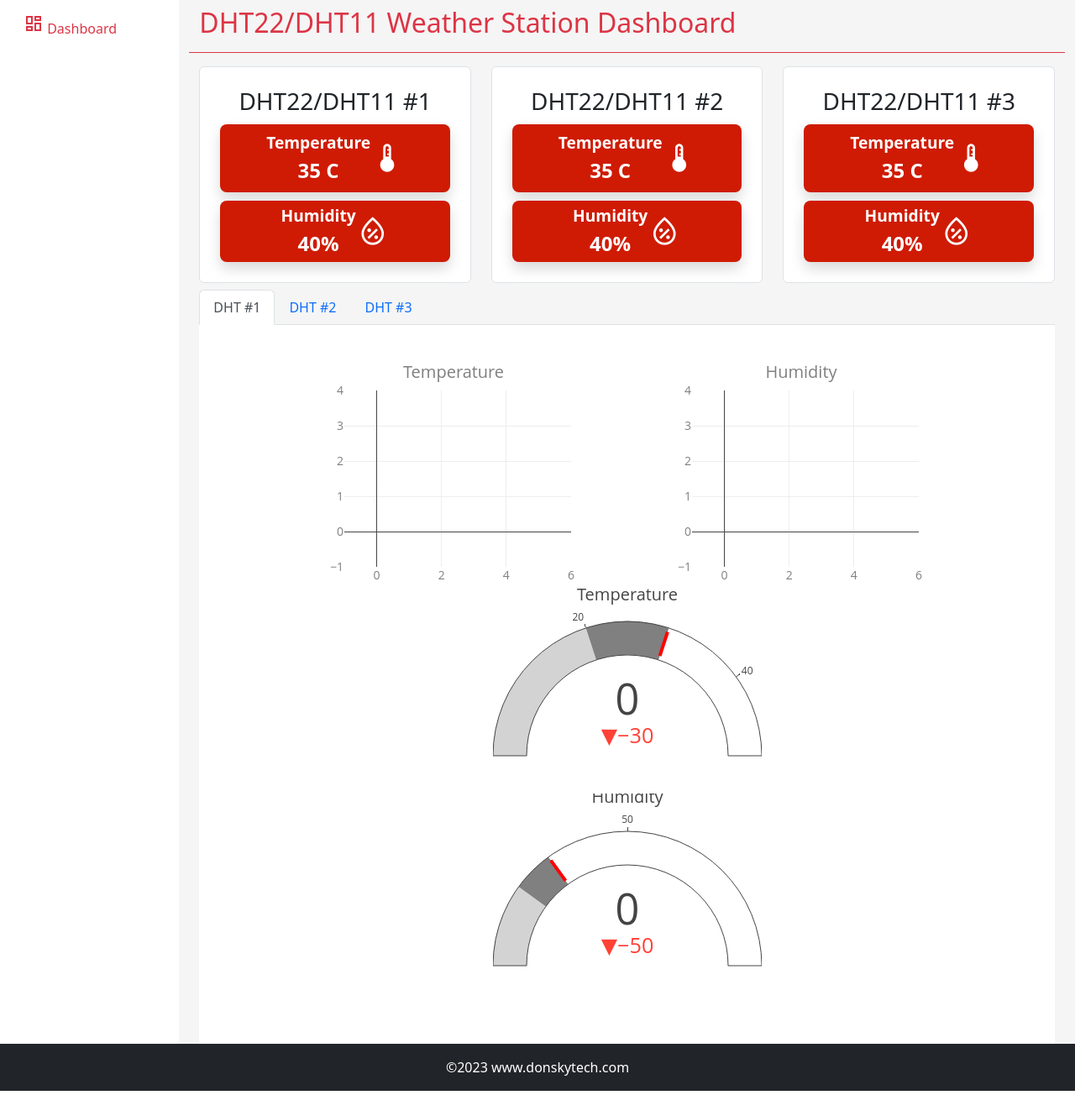
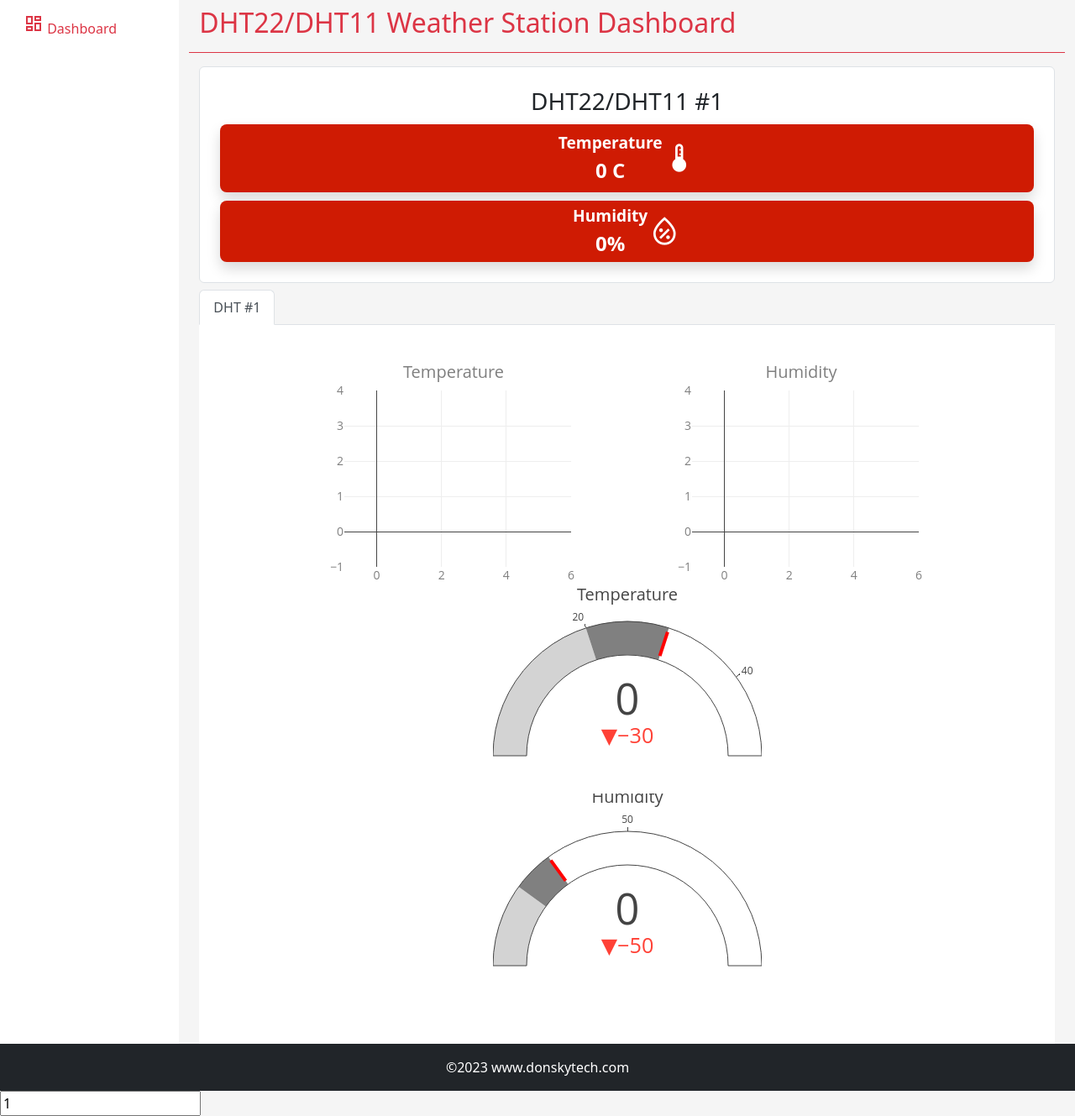
Before and after one commit to donskytech/dht22-weather-station-python-flask-socketio-multiple-sensors, a Flask app: template templates/index.html in a window 1280 px wide. Shown: the part 56-1385 px from the top of the page at 84% size. Before the commit the page ends 1355 px from the top, so only its background shows below. Run offline with Flask 2, Linux system fonts and the light colour scheme; the template is opened without the code that fills it: most values are stand-ins (such as "Sample title", 1, 10 or a date in 2020); some libraries are stand-ins or nearby versions.

Commit message:
Make the code dynamic

```diff
--- a/app.py
+++ b/app.py
@@ -6,10 +6,11 @@ from dht22_module import DHT22Module
 import board
 import adafruit_dht
 
-# dht22_module = DHT22Module(board.D18)
 dht22_module_1 = DHT22Module(1, board.D2)
 dht22_module_2 = DHT22Module(2, board.D3, adafruit_dht.DHT11)
 dht22_module_3 = DHT22Module(3, board.D4)
+
+dht_modules = [dht22_module_1, dht22_module_2, dht22_module_3]
 
 thread = None
 thread_lock = Lock()
@@ -25,36 +26,37 @@ Background Thread
 
 def background_thread():
     while True:
-        # DHT 1
-        temperature, humidity = dht22_module_1.get_sensor_readings() or (None, None)
-        if temperature is not None or humidity is not None:
-            sensor_readings = {
-                "id": dht22_module_1.get_id(),
-                "temperature": temperature,
-                "humidity": humidity,
-            }
-            socketio.emit("updateSensorData", json.dumps(sensor_readings))
-            socketio.sleep(1)
-        # DHT2
-        temperature, humidity = dht22_module_2.get_sensor_readings() or (None, None)
-        if temperature is not None or humidity is not None:
-            sensor_readings = {
-                "id": dht22_module_2.get_id(),
-                "temperature": temperature,
-                "humidity": humidity,
-            }
-            socketio.emit("updateSensorData", json.dumps(sensor_readings))
-            socketio.sleep(1)
-        # DHT3
-        temperature, humidity = dht22_module_3.get_sensor_readings() or (None, None)
-        if temperature is not None or humidity is not None:
-            sensor_readings = {
-                "id": dht22_module_3.get_id(),
-                "temperature": temperature,
-                "humidity": humidity,
-            }
-            socketio.emit("updateSensorData", json.dumps(sensor_readings))
-            socketio.sleep(1)
+        for dht in dht_modules:
+            # DHT 1
+            temperature, humidity = dht.get_sensor_readings() or (None, None)
+            if temperature is not None or humidity is not None:
+                sensor_readings = {
+                    "id": dht.get_id(),
+                    "temperature": temperature,
+                    "humidity": humidity,
+                }
+                socketio.emit("updateSensorData", json.dumps(sensor_readings))
+                socketio.sleep(1)
+        # # DHT2
+        # temperature, humidity = dht22_module_2.get_sensor_readings() or (None, None)
+        # if temperature is not None or humidity is not None:
+        #     sensor_readings = {
+        #         "id": dht22_module_2.get_id(),
+        #         "temperature": temperature,
+        #         "humidity": humidity,
+        #     }
+        #     socketio.emit("updateSensorData", json.dumps(sensor_readings))
+        #     socketio.sleep(1)
+        # # DHT3
+        # temperature, humidity = dht22_module_3.get_sensor_readings() or (None, None)
+        # if temperature is not None or humidity is not None:
+        #     sensor_readings = {
+        #         "id": dht22_module_3.get_id(),
+        #         "temperature": temperature,
+        #         "humidity": humidity,
+        #     }
+        #     socketio.emit("updateSensorData", json.dumps(sensor_readings))
+        #     socketio.sleep(1)
 
 
 """
@@ -64,7 +66,7 @@ Serve root index file
 
 @app.route("/")
 def index():
-    return render_template("index.html")
+    return render_template("index.html", dht_modules=dht_modules)
 
 
 """
--- a/static/index.css
+++ b/static/index.css
@@ -11,6 +11,7 @@ body {
 .readings {
   background-color: #fff;
   text-align: center;
+  /* max-width: 250px; */
 }
 
 .box {
--- a/static/index.js
+++ b/static/index.js
@@ -10,17 +10,18 @@ let MAX_GRAPH_POINTS = 12;
 let ctr = 0;
 
 var currentTab = 1;
-const NUMBER_OF_SENSORS = 3;
+var numberOfDHTSensor = 3;
 const TEMPERATURE_CHART_DIV = 0;
 const HUMIDITY_CHART_DIV = 1;
 
 window.addEventListener("load", (event) => {
   console.log("Page is ready!");
+  numberOfDHTSensor = parseInt(document.querySelector("#dhtCount").value);
   drawCharts();
 });
 
 function drawCharts() {
-  for (let index = 1; index <= NUMBER_OF_SENSORS; index++) {
+  for (let index = 1; index <= numberOfDHTSensor; index++) {
     let temperatureHistoryDiv = document.getElementById(
       `temperature-history-${index}`
     );
@@ -51,7 +52,7 @@ function drawCharts() {
 }
 
 function resetCharts() {
-  for (let index = 1; index <= NUMBER_OF_SENSORS; index++) {
+  for (let index = 1; index <= numberOfDHTSensor; index++) {
     let temperatureHistoryDiv = document.getElementById(
       `temperature-history-${index}`
     );
--- a/templates/index.html
+++ b/templates/index.html
@@ -87,17 +87,21 @@
             </div>
           </div>
           <div class="row">
+            {%for dht in dht_modules%}
+
             <div class="col">
               <div
                 class="readings align-items-center justify-content-center border rounded-2 p-4"
               >
-                <h3>DHT22/DHT11 #1</h3>
+                <h3>DHT22/DHT11 #{{dht.get_id()}}</h3>
                 <div
                   class="box d-flex rounded-3 p-2 shadow align-items-center justify-content-center"
                 >
                   <div class="right-side">
                     <div class="box-topic">Temperature</div>
-                    <div class="number" id="temperature-1">35 C</div>
+                    <div class="number" id="temperature-{{dht.get_id()}}">
+                      0 C
+                    </div>
                   </div>
                   <span class="indicator material-symbols-outlined"
                     >device_thermostat</span
@@ -108,7 +112,7 @@
                 >
                   <div class="right-side">
                     <div class="box-topic">Humidity</div>
-                    <div class="number" id="humidity-1">40%</div>
+                    <div class="number" id="humidity-{{dht.get_id()}}">0%</div>
                   </div>
                   <span class="indicator material-symbols-outlined">
                     humidity_percentage
@@ -116,200 +120,61 @@
                 </div>
               </div>
             </div>
-            <div class="col">
-              <div
-                class="readings align-items-center justify-content-center border rounded-2 p-4"
-              >
-                <h3>DHT22/DHT11 #2</h3>
-                <div
-                  class="box d-flex rounded-3 p-2 shadow align-items-center justify-content-center"
-                >
-                  <div class="right-side">
-                    <div class="box-topic">Temperature</div>
-                    <div class="number" id="temperature-2">35 C</div>
-                  </div>
-                  <span class="indicator material-symbols-outlined"
-                    >device_thermostat</span
-                  >
-                </div>
-                <div
-                  class="box d-flex align-items-center justify-content-center rounded-3 p-1 shadow"
-                >
-                  <div class="right-side">
-                    <div class="box-topic">Humidity</div>
-                    <div class="number" id="humidity-2">40%</div>
-                  </div>
-                  <span class="indicator material-symbols-outlined">
-                    humidity_percentage
-                  </span>
-                </div>
-              </div>
-            </div>
-            <div class="col">
-              <div
-                class="readings align-items-center justify-content-center border rounded-2 p-4"
-              >
-                <h3>DHT22/DHT11 #3</h3>
-                <div
-                  class="box d-flex rounded-3 p-2 shadow align-items-center justify-content-center"
-                >
-                  <div class="right-side">
-                    <div class="box-topic">Temperature</div>
-                    <div class="number" id="temperature-3">35 C</div>
-                  </div>
-                  <span class="indicator material-symbols-outlined"
-                    >device_thermostat</span
-                  >
-                </div>
-                <div
-                  class="box d-flex align-items-center justify-content-center rounded-3 p-1 shadow"
-                >
-                  <div class="right-side">
-                    <div class="box-topic">Humidity</div>
-                    <div class="number" id="humidity-3">40%</div>
-                  </div>
-                  <span class="indicator material-symbols-outlined">
-                    humidity_percentage
-                  </span>
-                </div>
-              </div>
-            </div>
+            {%endfor%}
           </div>
           <div class="row mt-2">
             <div class="col">
               <ul class="nav nav-tabs" id="myTab" role="tablist">
+                {%for dht in dht_modules%}
                 <li class="nav-item" role="presentation">
                   <button
-                    class="nav-link active"
-                    id="home-tab"
+                    class="nav-link {% if loop.index == 1 %}active{%endif%}"
+                    id="dht-tab-{{dht.get_id()}}"
                     data-bs-toggle="tab"
-                    data-bs-target="#home"
-                    data-tab-number="1"
+                    data-bs-target="#dht-{{dht.get_id()}}"
+                    data-tab-number="{{loop.index}}"
                     type="button"
                     role="tab"
-                    aria-controls="home"
+                    aria-controls="dht-{{dht.get_id()}}"
                     aria-selected="true"
                   >
-                    DHT #1
+                    DHT #{{dht.get_id()}}
                   </button>
                 </li>
-                <li class="nav-item" role="presentation">
-                  <button
-                    class="nav-link"
-                    id="profile-tab"
-                    data-bs-toggle="tab"
-                    data-bs-target="#profile"
-                    data-tab-number="2"
-                    type="button"
-                    role="tab"
-                    aria-controls="profile"
-                    aria-selected="false"
-                  >
-                    DHT #2
-                  </button>
-                </li>
-                <li class="nav-item" role="presentation">
-                  <button
-                    class="nav-link"
-                    id="messages-tab"
-                    data-bs-toggle="tab"
-                    data-bs-target="#messages"
-                    data-tab-number="3"
-                    type="button"
-                    role="tab"
-                    aria-controls="messages"
-                    aria-selected="false"
-                  >
-                    DHT #3
-                  </button>
-                </li>
+                {%endfor%}
               </ul>
-              <!-- Tab panes -->
               <div class="tab-content">
+                {%for dht in dht_modules%}
+
                 <div
-                  class="tab-pane active"
-                  id="home"
+                  class="tab-pane {% if loop.index == 1 %}active{%endif%}"
+                  id="dht-{{dht.get_id()}}"
                   role="tabpanel"
-                  aria-labelledby="home-tab"
-                  tabindex="0"
+                  aria-labelledby="dht-tab-{{dht.get_id()}}"
+                  tabindex="{{loop.index}}"
                 >
                   <div
                     class="graphs d-flex flex-wrap bg-white justify-content-evenly p-5"
                   >
                     <div class="history-divs">
-                      <div id="temperature-history-1"></div>
+                      <div id="temperature-history-{{dht.get_id()}}"></div>
                     </div>
                     <div class="historical-charts">
                       <div class="history-divs">
-                        <div id="humidity-history-1"></div>
+                        <div id="humidity-history-{{dht.get_id()}}"></div>
                       </div>
                     </div>
                     <div class="d-flex flex-column gauge-charts">
                       <div class="">
-                        <div id="temperature-gauge-1"></div>
+                        <div id="temperature-gauge-{{dht.get_id()}}"></div>
                       </div>
                       <div class="">
-                        <div id="humidity-gauge-1"></div>
+                        <div id="humidity-gauge-{{dht.get_id()}}"></div>
                       </div>
                     </div>
                   </div>
                 </div>
-                <div
-                  class="tab-pane"
-                  id="profile"
-                  role="tabpanel"
-                  aria-labelledby="profile-tab"
-                  tabindex="0"
-                >
-                  <div
-                    class="graphs d-flex flex-wrap bg-white justify-content-evenly p-5"
-                  >
-                    <div class="history-divs">
-                      <div id="temperature-history-2"></div>
-                    </div>
-                    <div class="historical-charts">
-                      <div class="history-divs">
-                        <div id="humidity-history-2"></div>
-                      </div>
-                    </div>
-                    <div class="d-flex flex-column gauge-charts">
-                      <div class="">
-                        <div id="temperature-gauge-2"></div>
-                      </div>
-                      <div class="">
-                        <div id="humidity-gauge-2"></div>
-                      </div>
-                    </div>
-                  </div>
-                </div>
-                <div
-                  class="tab-pane"
-                  id="messages"
-                  role="tabpanel"
-                  aria-labelledby="messages-tab"
-                  tabindex="0"
-                >
-                  <div
-                    class="graphs d-flex flex-wrap bg-white justify-content-evenly p-5"
-                  >
-                    <div class="history-divs">
-                      <div id="temperature-history-3"></div>
-                    </div>
-                    <div class="historical-charts">
-                      <div class="history-divs">
-                        <div id="humidity-history-3"></div>
-                      </div>
-                    </div>
-                    <div class="d-flex flex-column gauge-charts">
-                      <div class="">
-                        <div id="temperature-gauge-3"></div>
-                      </div>
-                      <div class="">
-                        <div id="humidity-gauge-3"></div>
-                      </div>
-                    </div>
-                  </div>
-                </div>
+                {%endfor%}
               </div>
             </div>
           </div>
@@ -327,5 +192,11 @@
       crossorigin="anonymous"
     ></script>
     <script type="text/javascript" src="../static/index.js"></script>
+    <input
+      id="dhtCount"
+      type="text"
+      type="hidden"
+      value="{{'0' if dht_modules == None else dht_modules|length}}"
+    />
   </body>
 </html>
```
Also changed, not shown: dht22_module.py (+0 -14 lines), requirements.txt (+14 -0 lines).
